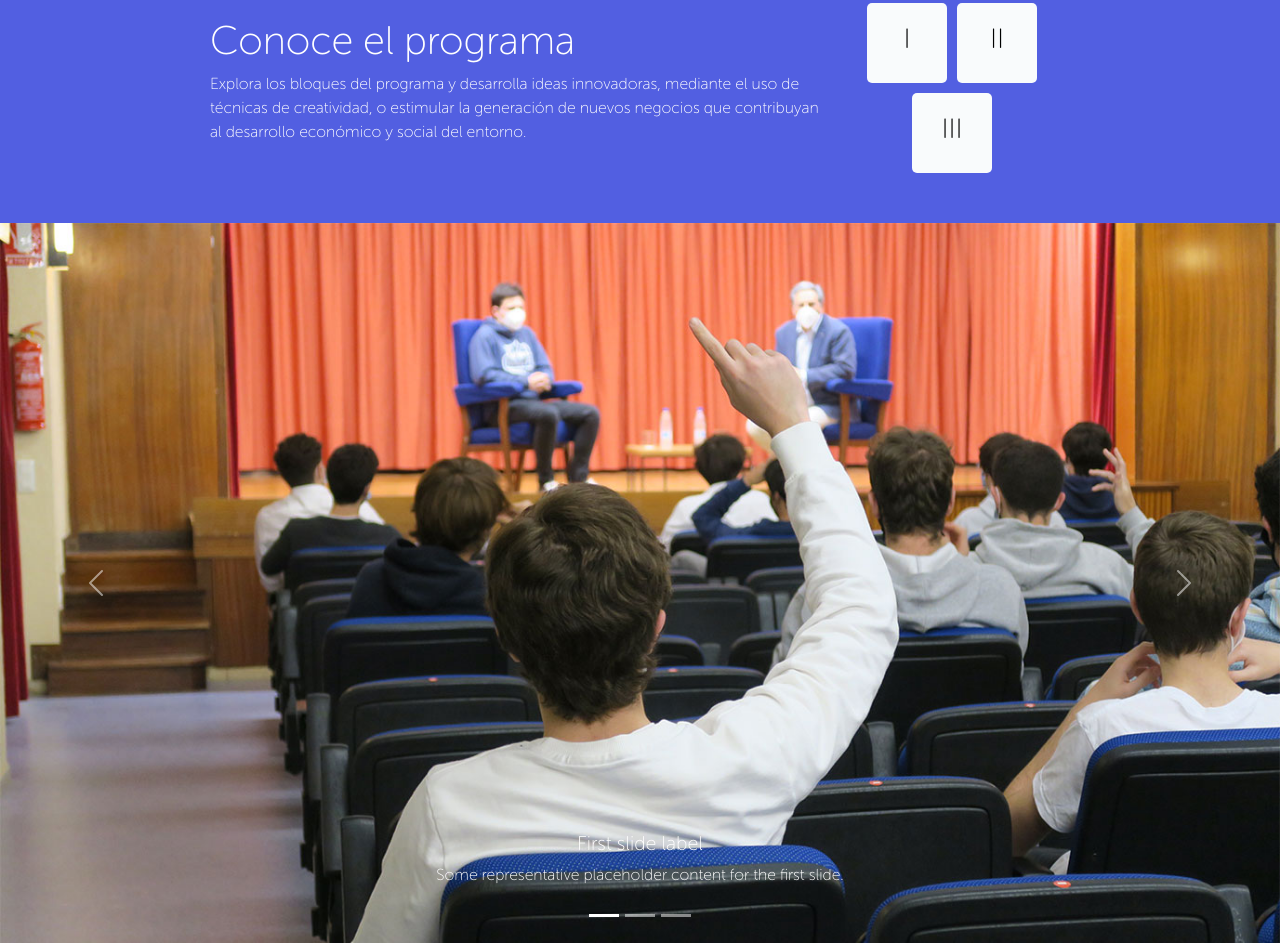
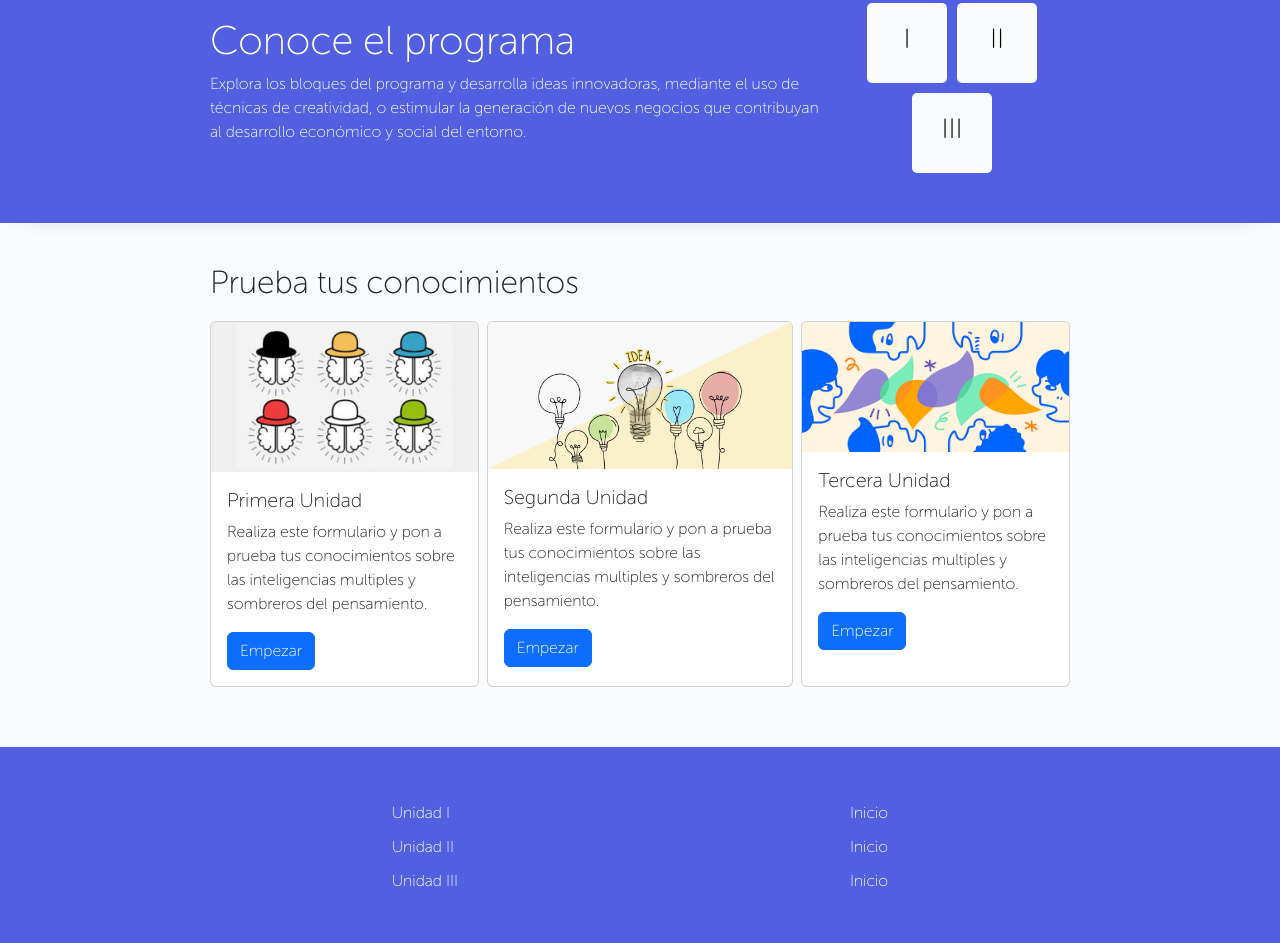
Before and after one commit to Roberto12541/FormacionSociocultural-IV, a plain HTML site: page index.html in a window 1280 px wide. Shown: the part 687-1630 px from the top of the page. Drawn offline with nearby package versions, Linux system fonts and the light colour scheme.

Commit message:
Vistas terminadas

```diff
--- a/index.html
+++ b/index.html
@@ -74,7 +74,7 @@
         </div>
     </section>
 
-    <section class="galeriaIndex">
+    <!-- <section class="galeriaIndex d-none d-md-block">
         <div id="carouselExampleCaptions" class="carousel slide">
             <div class="carousel-indicators">
                 <button type="button" data-bs-target="#carouselExampleCaptions" data-bs-slide-to="0" class="active"
@@ -86,10 +86,27 @@
             </div>
             <div class="carousel-inner">
                 <div class="carousel-item active">
-                    <img src="img/joven-levantando-mano.jpg" class="d-block w-100" alt="...">
+                    <img src="img/joven-levantando-mano.jpg" class="d-block img-fluid" alt="...">
                     <div class="carousel-caption d-none d-md-block">
-                        <h5>First slide label</h5>
-                        <p>Some representative placeholder content for the first slide.</p>
+                        <h5>Unidad I</h5>
+                        <p>Generarás ideas mediante el proceso de pensamiento creativo para satisfacer necesidades con
+                            responsabilidad social.</p>
+                    </div>
+                </div>
+                <div class="carousel-item">
+                    <img src="img/unidad3.jpg" class="d-block w-100" alt="...">
+                    <div class="carousel-caption d-none d-md-block">
+                        <h5>Unidad II</h5>
+                        <p>Desarrollarás alternativas creativas de solución, mediante el proceso de desarrollo de nuevas
+                            ideas, para la resolución de problemas.</p>
+                    </div>
+                </div>
+                <div class="carousel-item">
+                    <img src="img/unidad3.jpg" class="d-block w-100" alt="...">
+                    <div class="carousel-caption d-none d-md-block">
+                        <h5>Unidad III</h5>
+                        <p>Adoptarás actitudes profesionales, a través del análisis ético de valores sociales y
+                            empresariales, para promover ideas de negocio que contribuyan al desarrollo social.</p>
                     </div>
                 </div>
             </div>
@@ -103,6 +120,38 @@
                 <span class="carousel-control-next-icon" aria-hidden="true"></span>
                 <span class="visually-hidden">Next</span>
             </button>
+        </div>
+    </section> -->
+
+    <section class="formularios">
+        <div class="contenedor__formularios">
+            <h2>Prueba tus conocimientos</h2>
+            <div class="contenedor__cards d-flex flex-column justify-content-center gap-2 flex-md-row">
+                <div class="card">
+                    <img src="img/sombreros.png" class="card-img-top d-none d-lg-block" alt="...">
+                    <div class="card-body">
+                        <h5 class="card-title">Primera Unidad</h5>
+                        <p class="card-text">Realiza este formulario y pon a prueba tus conocimientos sobre las inteligencias multiples y sombreros del pensamiento.</p>
+                        <a href="https://roberto12541.github.io/FormacionSociocultural-IV/pages/unidadI.html/#prueba" class="btn btn-primary">Empezar</a>
+                    </div>
+                </div>
+                <div class="card">
+                    <img src="img/creatividad.jpg" class="card-img-top d-none d-lg-block" alt="...">
+                    <div class="card-body">
+                        <h5 class="card-title">Segunda Unidad</h5>
+                        <p class="card-text">Realiza este formulario y pon a prueba tus conocimientos sobre las inteligencias multiples y sombreros del pensamiento.</p>
+                        <a href="#" class="btn btn-primary">Empezar</a>
+                    </div>
+                </div>
+                <div class="card">
+                    <img src="img/comunicacion.png" class="card-img-top d-none d-lg-block" alt="...">
+                    <div class="card-body">
+                        <h5 class="card-title">Tercera Unidad</h5>
+                        <p class="card-text">Realiza este formulario y pon a prueba tus conocimientos sobre las inteligencias multiples y sombreros del pensamiento.</p>
+                        <a href="#" class="btn btn-primary">Empezar</a>
+                    </div>
+                </div>
+            </div>
         </div>
     </section>
 
--- a/scss/pages/_index.scss
+++ b/scss/pages/_index.scss
@@ -65,7 +65,32 @@
 }
 
 .galeriaIndex{
+    max-width: 900px;
+    margin: 0 auto;
+    .carousel{
+        .carousel-item {
+            max-height: 60vh;
+            img{
+                filter: brightness(0.4);
+            }
+        }
+    }
+}
 
+.formularios{
+    width: 100%;
+    padding: 20px;
+    .contenedor__formularios{
+        padding: 20px;
+        max-width: 900px;
+        margin: 0 auto;
+        .contenedor__cards{
+            margin: 20px 0px;
+            // .card{
+            //     max-width: 18rem;
+            // }
+        }
+    }
 }
 
 @media (min-width:576px){
```
Also changed, not shown: pages/unidadI.html (+2 -2 lines), css/style.css, img/comunicacion.png (added), img/creatividad.jpg (added), img/sombreros.png (added), img/unidad2.webp (added), img/unidad3.jpg (added), 1 other file.
